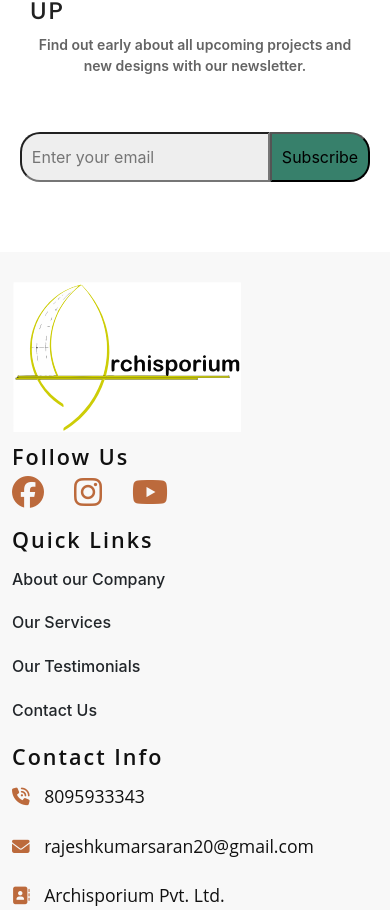
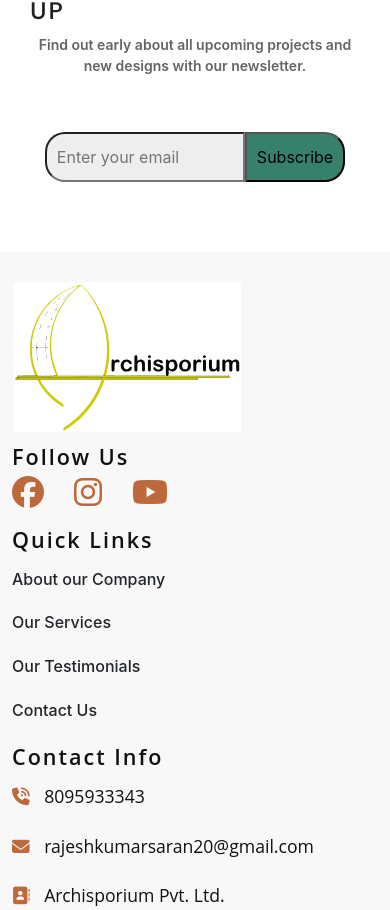
Before and after one commit to harshitvarma638/archisporium, a React (Create React App) app: page / in a window 390 px wide. Shown: the part 7454-8364 px from the top of the page. Built offline with nearby package versions, Linux system fonts and the light colour scheme.

Commit message:
few corrections responsive design

```diff
--- a/src/components/NewsTestimonial.css
+++ b/src/components/NewsTestimonial.css
@@ -218,7 +218,7 @@
     }
     .submit-btn{
         width: 100%;
-        min-width: 75px;
+        min-width: 100px;
         height: 50px;
         padding: 10px;
         background: #37806B;
@@ -238,11 +238,11 @@
     }
     .news .email{
         /* width: 100%; */
-        min-width: 350px;
+        min-width: 300px;
     }
     .news .submit-btn{
         /* width: 100%; */
-        min-width: 100px;
+        min-width: 75px;
     }
 }
 
@@ -257,9 +257,9 @@
         }
     }
     .news .email{
-        min-width: 250px;
+        min-width: 200px;
     }
     .news .submit-btn{
-        min-width: 100px;
+        min-width: 50px;
     }
 }
```
